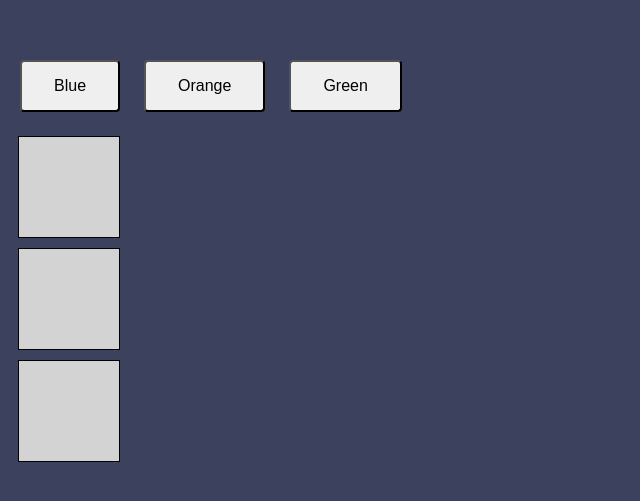
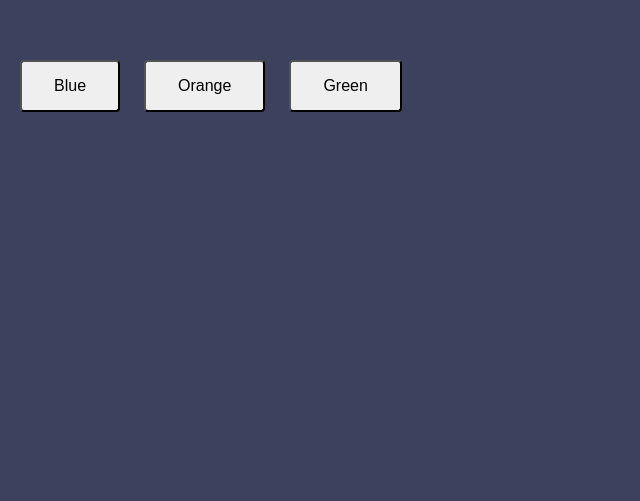
Before and after one commit to acciojob/passing-handler-prop-react-Ritesh-Harge1, a React app: page / in a window 1280 px wide. Shown: the part 111-612 px from the top of the page, without its empty margins (0-640 px from the left). Built offline with nearby package versions, Linux system fonts and the light colour scheme.

Commit message:
Update Selection.js

```diff
--- a/src/components/Selection.js
+++ b/src/components/Selection.js
@@ -1,18 +1,13 @@
-import React from "react";
+import React, { useEffect, useState } from "react";
 
-function Selection({ selectedColor }) {
-  return (
-    <div
-      className="fix-box"
-      style={{
-        width: "100px",
-        height: "100px",
-        margin: "10px",
-        backgroundColor: selectedColor || "lightgray",
-        border: "1px solid #000",
-      }}
-    ></div>
-  );
+function Selection({ nextBackground }) {
+  const [bg, setBg] = useState("");
+
+  useEffect(() => {
+    setBg(nextBackground);
+  }, [nextBackground]);
+
+  return <div className="fix-box" style={{ background: bg }}></div>;
 }
 
 export default Selection;
```
